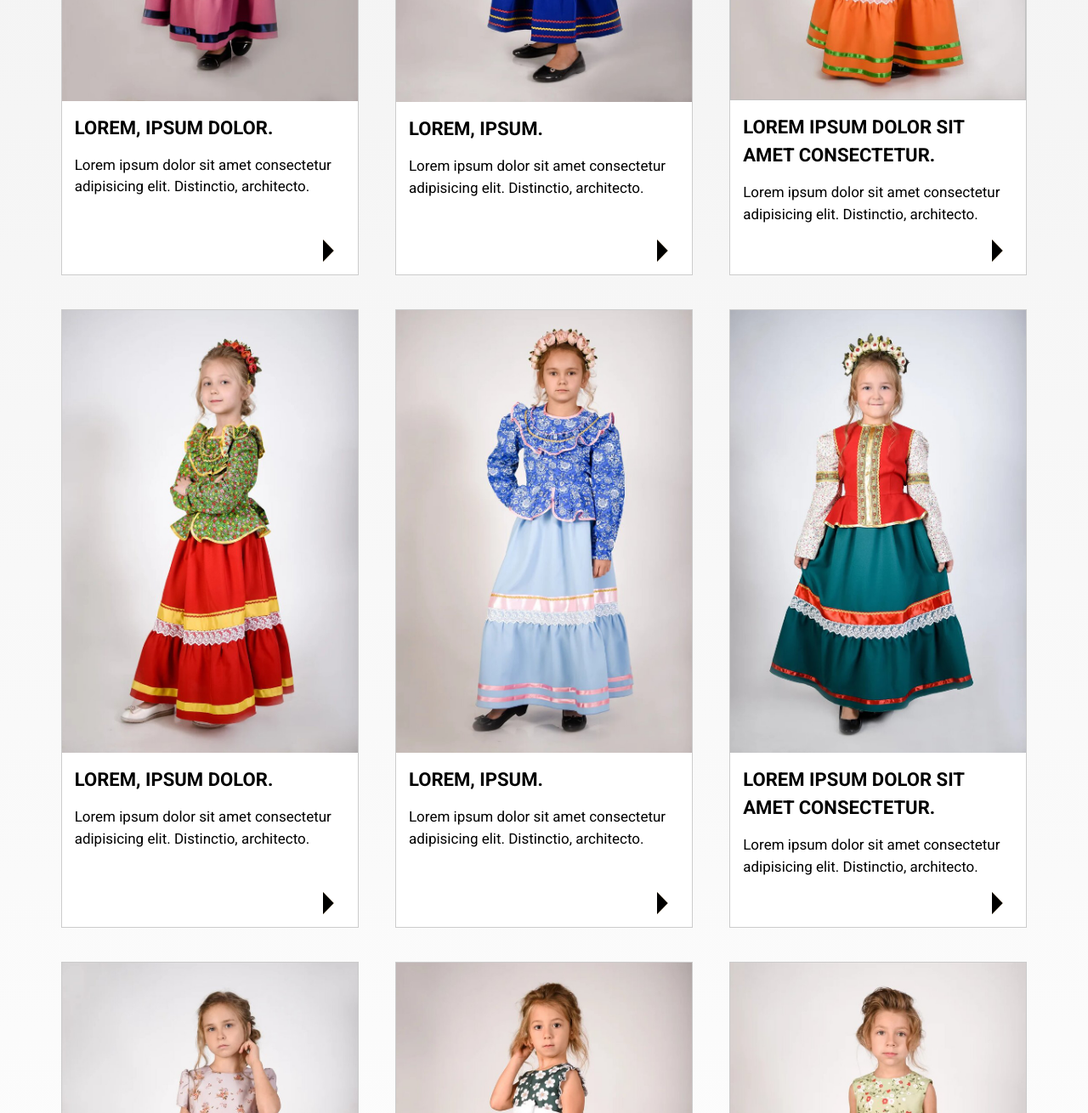
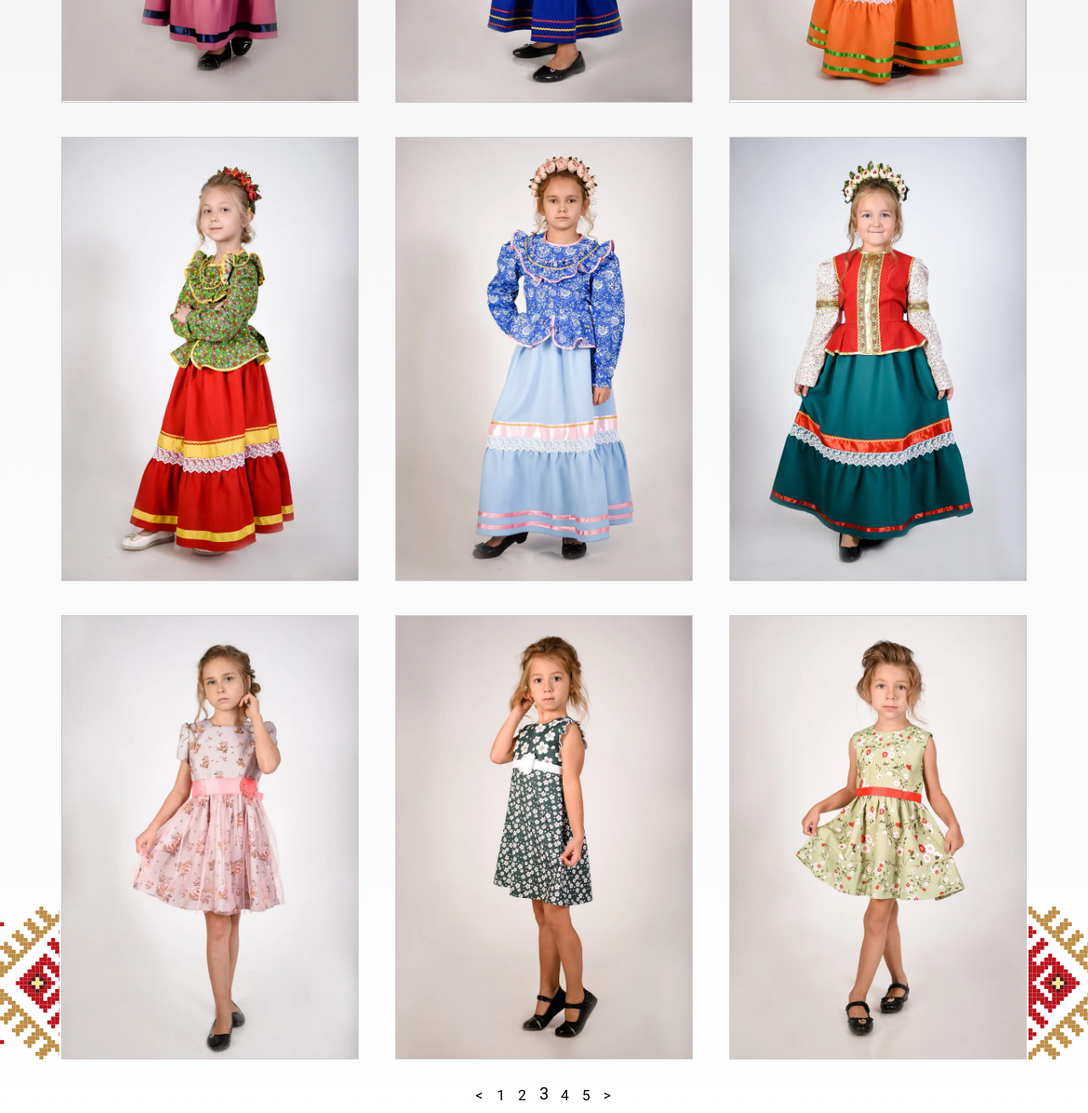
Before and after one commit to quasar46/pokrof, a website built with webpack: page galleries.html in a window 1280 px wide. Shown: the part 740-2050 px from the top of the page at 85% size. Built offline with nearby package versions, Linux system fonts and the light colour scheme.

Commit message:
удаляет нижний отступ у итемов в galleries.html

```diff
--- a/galleries.html
+++ b/galleries.html
@@ -90,78 +90,78 @@
         <!-- item-slider -->
         <section class="item-slider container-max galleries">
             <h2 class="title title--mod item-slider-title">Галерея</h2>
-            <div class="main-catalog-row">
+            <div class="main-catalog-row main-catalog-row--mod">
                 <div class="main-catalog-row__item">
-                    <a href='#' class="catalog-product-item-2 product-item">
+                    <a href='#' class="catalog-product-item-2 product-item product-item--mod">
                         <img src="/img/static/product/1.jpg" alt="" class="product-item__img">
-                        <span class="product-item__title">Lorem, ipsum dolor.</span>
+                        <!-- <span class="product-item__title">Lorem, ipsum dolor.</span>
                         <p class="product-item__desc">Lorem ipsum dolor sit amet consectetur adipisicing elit.
-                            Distinctio, architecto.</p>
+                            Distinctio, architecto.</p> -->
                     </a>
                 </div>
                 <div class="main-catalog-row__item">
-                    <a href='#' class="catalog-product-item-2  product-item">
+                    <a href='#' class="catalog-product-item-2  product-item product-item--mod">
                         <img src="/img/static/product/2.jpg" alt="" class="product-item__img">
-                        <span class="product-item__title">Lorem, ipsum.</span>
+                        <!-- <span class="product-item__title">Lorem, ipsum.</span>
                         <p class="product-item__desc">Lorem ipsum dolor sit amet consectetur adipisicing elit.
-                            Distinctio, architecto.</p>
+                            Distinctio, architecto.</p> -->
                     </a>
                 </div>
                 <div class="main-catalog-row__item">
-                    <a href='#' class="catalog-product-item-2  product-item">
+                    <a href='#' class="catalog-product-item-2  product-item product-item--mod">
                         <img src="/img/static/product/3.jpg" alt="" class="product-item__img">
-                        <span class="product-item__title">Lorem ipsum dolor sit amet consectetur.</span>
+                        <!-- <span class="product-item__title">Lorem ipsum dolor sit amet consectetur.</span>
                         <p class="product-item__desc">Lorem ipsum dolor sit amet consectetur adipisicing elit.
-                            Distinctio, architecto.</p>
+                            Distinctio, architecto.</p> -->
                     </a>
                 </div>
                 <div class="main-catalog-row__item">
-                    <a href='#' class="catalog-product-item-2  product-item">
+                    <a href='#' class="catalog-product-item-2  product-item product-item--mod">
                         <img src="/img/static/product/4.jpg" alt="" class="product-item__img">
-                        <span class="product-item__title">Lorem, ipsum dolor.</span>
+                        <!-- <span class="product-item__title">Lorem, ipsum dolor.</span>
                         <p class="product-item__desc">Lorem ipsum dolor sit amet consectetur adipisicing elit.
-                            Distinctio, architecto.</p>
+                            Distinctio, architecto.</p> -->
                     </a>
                 </div>
                 <div class="main-catalog-row__item">
-                    <a href='#' class="catalog-product-item-2  product-item">
+                    <a href='#' class="catalog-product-item-2  product-item product-item--mod">
                         <img src="/img/static/product/5.jpg" alt="" class="product-item__img">
-                        <span class="product-item__title">Lorem, ipsum.</span>
+                        <!-- <span class="product-item__title">Lorem, ipsum.</span>
                         <p class="product-item__desc">Lorem ipsum dolor sit amet consectetur adipisicing elit.
-                            Distinctio, architecto.</p>
+                            Distinctio, architecto.</p> -->
                     </a>
                 </div>
                 <div class="main-catalog-row__item">
-                    <a href='#' class="catalog-product-item-2  product-item">
+                    <a href='#' class="catalog-product-item-2  product-item product-item--mod">
                         <img src="/img/static/product/6.jpg" alt="" class="product-item__img">
-                        <span class="product-item__title">Lorem ipsum dolor sit amet consectetur.</span>
+                        <!-- <span class="product-item__title">Lorem ipsum dolor sit amet consectetur.</span>
                         <p class="product-item__desc">Lorem ipsum dolor sit amet consectetur adipisicing elit.
-                            Distinctio, architecto.</p>
+                            Distinctio, architecto.</p> -->
                     </a>
                 </div>
                 <div class="main-catalog-row__item">
-                    <a href='#' class="catalog-product-item-2  product-item">
+                    <a href='#' class="catalog-product-item-2  product-item product-item--mod">
                         <img src="/img/static/product/7.jpg" alt="" class="product-item__img">
-                        <span class="product-item__title">Lorem, ipsum dolor.</span>
+                        <!-- <span class="product-item__title">Lorem, ipsum dolor.</span>
                         <p class="product-item__desc">Lorem ipsum dolor sit amet consectetur adipisicing elit.
-                            Distinctio, architecto.</p>
+                            Distinctio, architecto.</p> -->
                     </a>
                 </div>
                 <div class="main-catalog-row__item">
-                    <a href='#' class="catalog-product-item-2  product-item">
+                    <a href='#' class="catalog-product-item-2  product-item product-item--mod">
                         <img src="/img/static/product/8.jpg" alt="" class="product-item__img">
-                        <span class="product-item__title">Lorem, ipsum.</span>
+                        <!-- <span class="product-item__title">Lorem, ipsum.</span>
                         <p class="product-item__desc">Lorem
                             ipsum dolor sit amet consectetur adipisicing elit.
-                            Distinctio, architecto.</p>
+                            Distinctio, architecto.</p> -->
                     </a>
                 </div>
                 <div class="main-catalog-row__item">
-                    <a href='#' class="catalog-product-item-2  product-item">
+                    <a href='#' class="catalog-product-item-2  product-item product-item--mod">
                         <img src="/img/static/product/9.jpg" alt="" class="product-item__img">
-                        <span class="product-item__title">Lorem ipsum dolor sit amet consectetur.</span>
+                        <!-- <span class="product-item__title">Lorem ipsum dolor sit amet consectetur.</span>
                         <p class="product-item__desc">Lorem ipsum dolor sit amet consectetur adipisicing elit.
-                            Distinctio, architecto.</p>
+                            Distinctio, architecto.</p> -->
                     </a>
                 </div>
             </div>
--- a/src/style/scss/module/_catalog.scss
+++ b/src/style/scss/module/_catalog.scss
@@ -8,6 +8,9 @@
   display: block;
   position: relative;
   transition: box-shadow 0.3s, transform 0.3s;
+  &--mod {
+    padding-bottom: 0;
+  }
 
   &__img {
     display: block;
--- a/src/style/scss/module/_main.scss
+++ b/src/style/scss/module/_main.scss
@@ -4,6 +4,16 @@
   &-row {
     position: relative;
     z-index: 3;
+    &--mod {
+      .product-item {
+        &::before {
+          content: none;
+        }
+        &::after {
+          content: none;
+        }
+      }
+    }
   }
   &-items {
     flex-wrap: wrap;
```
Also changed, not shown: css/style.css.
